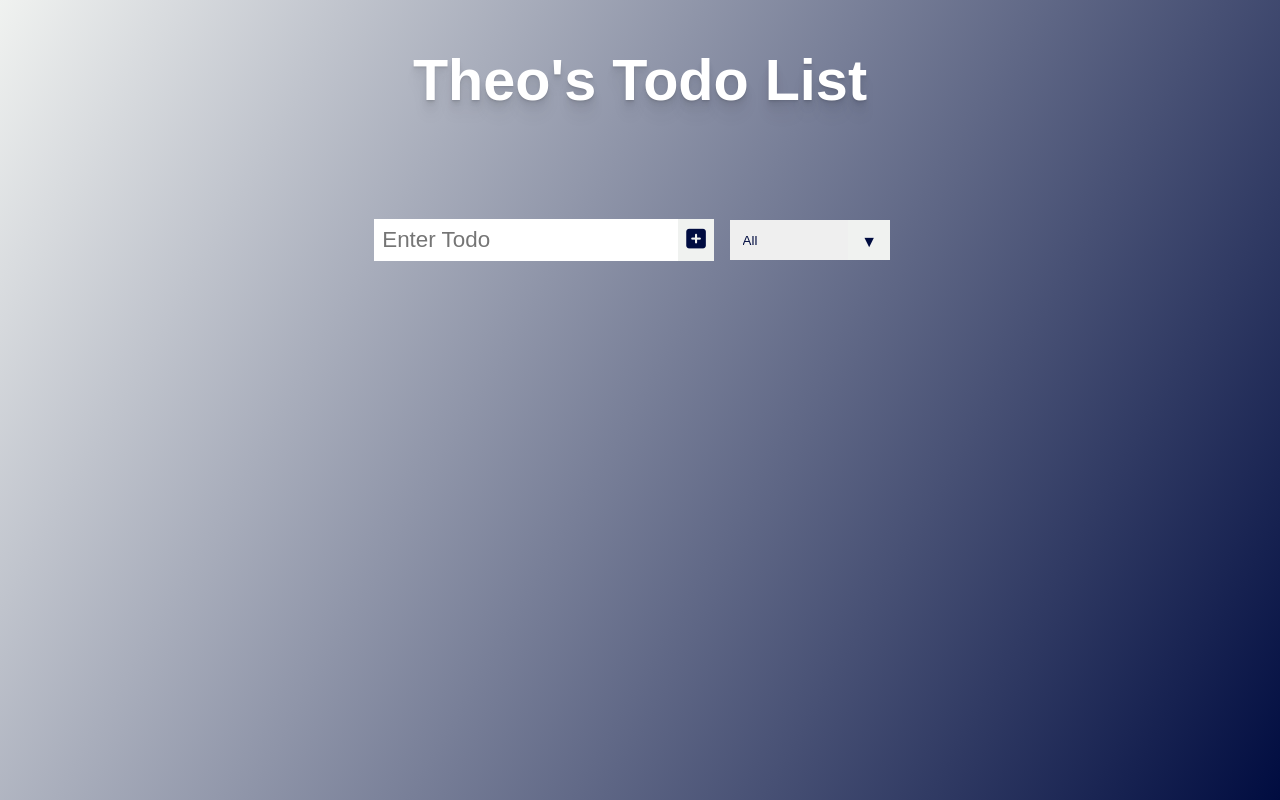
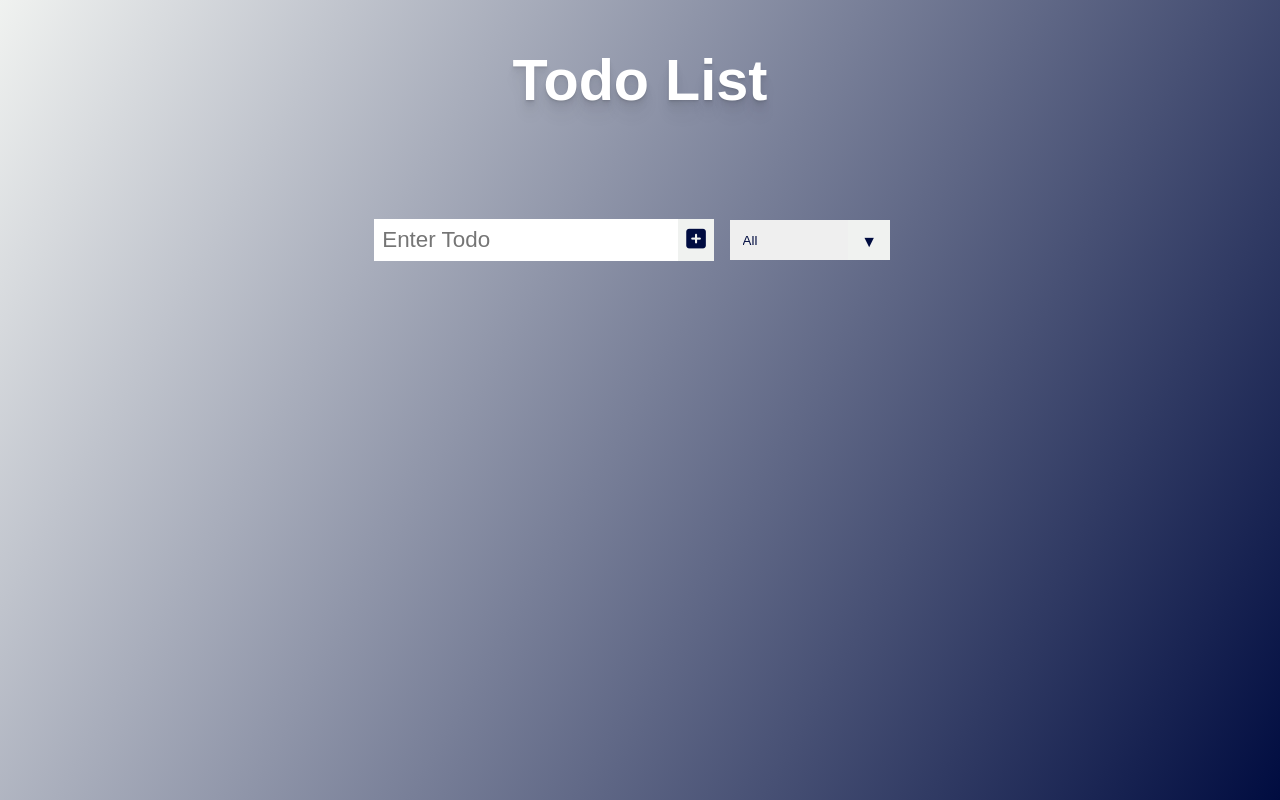
Before and after one commit to theoladas/todoList, a plain HTML site: page index.html in a window 1280 px wide. Drawn offline with Linux system fonts and the light colour scheme.

Commit message:
updating h1 text

```diff
--- a/index.html
+++ b/index.html
@@ -20,7 +20,7 @@
   </head>
   <body>
     <header>
-      <h1>Theo's Todo List</h1>
+      <h1>Todo List</h1>
     </header>
     <form>
       <input type="text" class="userInput" placeholder="Enter Todo" />
```
